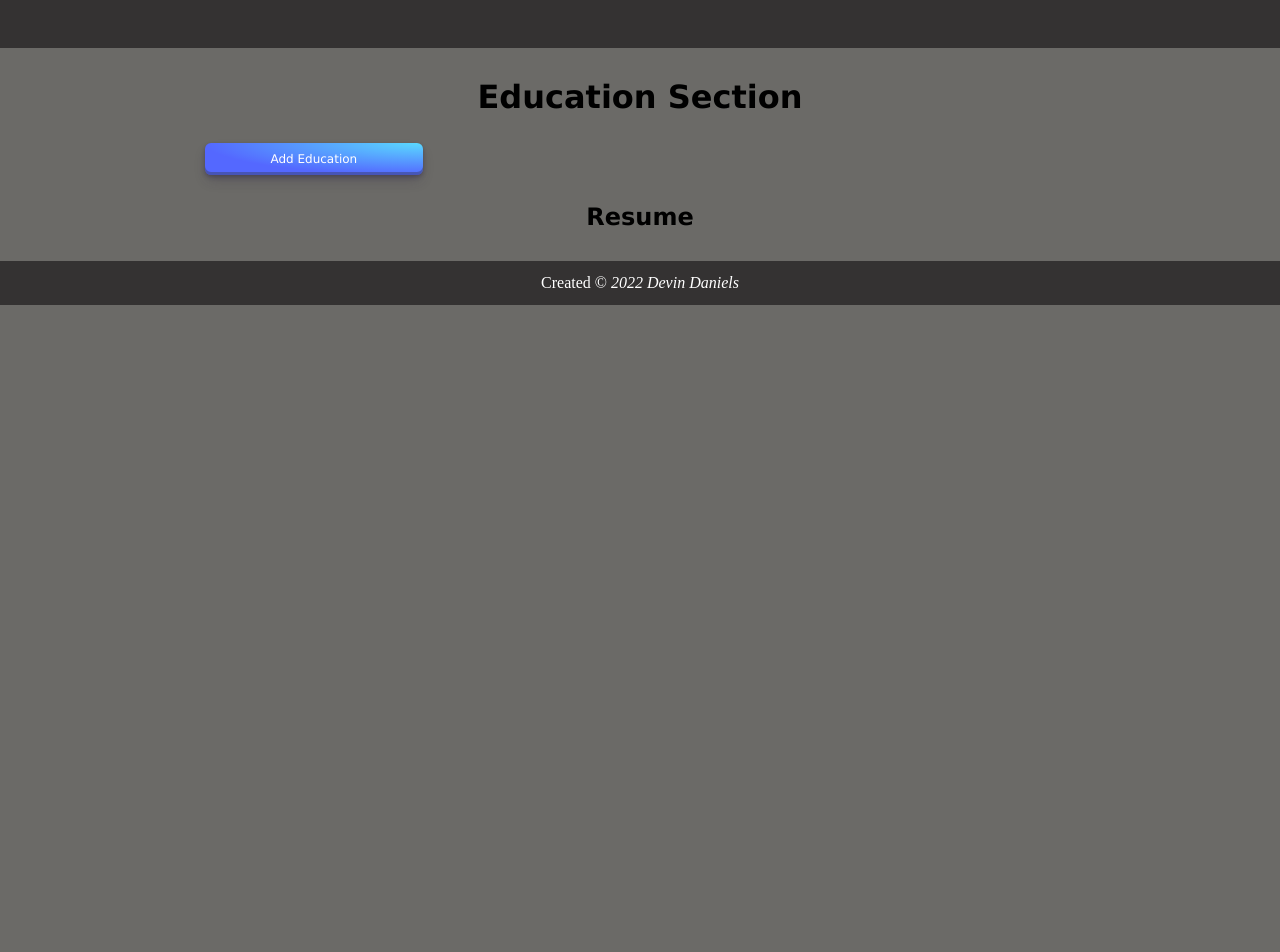
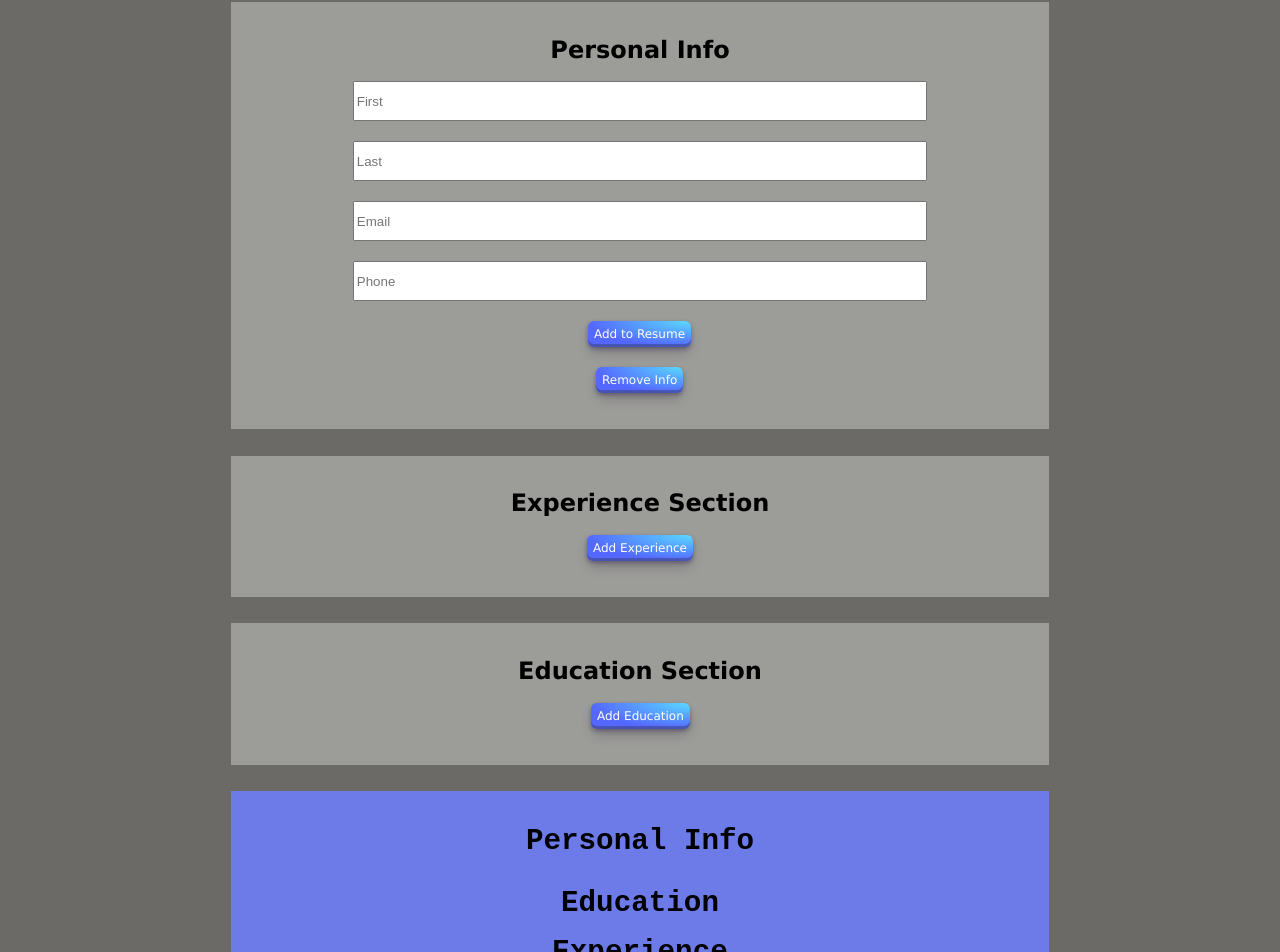
Before and after one commit to devingdaniels/resume_generator, a React (Create React App) app: page / in a window 1280 px wide. Shown: the part 102-1054 px from the top of the page. Before the commit the page ends 800 px from the top, so only its background shows below. Built offline with nearby package versions, Linux system fonts and the light colour scheme.

Commit message:
Finished project.

```diff
--- a/src/App.js
+++ b/src/App.js
@@ -8,7 +8,7 @@ import Header from './components/Header'
 import Personal from './components/Personal'
 import Education from './components/Education'
 import Experience from './components/Experience'
-import Resume from './components/Resume'
+import Resume from './components/resume/ResumePage'
 import Footer from './components/Footer'
 
 
@@ -22,26 +22,41 @@ class App extends Component {
       experience: []
     }
     // Method getting passed to child component
-    // this.getPerInfo = this.getPerInfo.bind(this)
+    this.getPerInfo = this.getPerInfo.bind(this)
     this.getEdInfo = this.getEdInfo.bind(this)
     // this.getExpInfo = this.getExpInfo.bind(this)
   }
   // CLASS METHODS
 
+//    // Method to get personal info from Personal Component state
+  getPerInfo = (info) => {
+    this.setState({
+      personal: info
+    })
+  }
   // Method to get education info from Education Component state
   getEdInfo = (info) => {
     this.setState({
       education: info
     })
   }
+// // Method to get education info from Education Component state
+  getExpInfo = (info) => {
+    this.setState({
+      experience: info
+    })
+  }
+
 
   render() {
     return (
       <>
         <Header/>
         <main>
-          <Education updateEdInfo={this.getEdInfo}></Education>
-          <Resume edInfo={this.state.education}  />
+          <Personal updatePerInfo={this.getPerInfo}/>
+          <Experience updateExInfo={this.getExpInfo}/>
+          <Education updateEdInfo={this.getEdInfo}/>
+          <Resume personal={ this.state.personal } education={this.state.education} experience={this.state.experience}/>
         </main>
         <Footer/>
       </>
@@ -50,19 +65,3 @@ class App extends Component {
 }
 
 export default App
-
-
-
-// // Method to get education info from Education Component state
-//   getExpInfo = (info) => {
-//     this.setState({
-//       experience: info
-//     })
-//   }
-
-//    // Method to get personal info from Personal Component state
-//   getPerInfo = (info) => {
-//     this.setState({
-//       personal: info
-//     })
-//   }
--- a/src/components/Education.js
+++ b/src/components/Education.js
@@ -57,7 +57,6 @@ class Education extends Component {
     const infoID = data.id
     // Get new arrays excluding the info object and related form component
     const newInfoState = this.state.educationData.filter(obj => obj.id !== infoID)
-    console.log(newInfoState)
     const newCompState = this.state.formComponents.filter(obj => obj.props.id !== infoID)
     // Update state and rerender
     this.setState({
@@ -68,8 +67,8 @@ class Education extends Component {
 
   render() {
 return (
-      <div>
-        <h1>Education Section</h1>
+      <div className='enterDataComponent'>
+        <h2>Education Section</h2>
         {this.state.formComponents.map((form) => {
           return <div key={form.props.id}> {form} </div>
         })}
--- a/src/components/EducationForm.js
+++ b/src/components/EducationForm.js
@@ -78,7 +78,7 @@ export class EducationForm extends Component {
           required
           />
           <button type='submit'>Add to Resume</button>
-          <button onClick={this.clearForm}>Delete Section</button>
+          <button onClick={this.clearForm}>Delete Education</button>
         </form>
     )
   }
--- a/src/components/Experience.js
+++ b/src/components/Experience.js
@@ -1,113 +1,78 @@
 import React, { Component } from 'react'
+// Components
+import ExperienceForm from './ExperienceForm';
+// Dependencies
+import uniqid from "uniqid";
 
+class Experience extends Component {
+  constructor(props) {
+    super(props)
 
-export class Experience extends Component {
+    this.state = {
+      experienceData: [],
+      formComponents: []
+    }
 
-   constructor(props) {
-     super(props)
-     // State variable
-     this.state = {
-       info: {
-         position: '',
-         company: '',
-         city: '',
-         from: '',
-         to: ''
-       }
-     }
-   }
+    this.createData = this.createData.bind(this)
+    this.deleteItem = this.deleteItem.bind(this)
+  }
 
-  handleOnChange = (e) => {
-    // Dynamically update the property
+  createData = (info) => {
+    // Check if info is new or update
+    if (this.state.experienceData.find(el => el.id === info.id)) {
+      // Add previous objects to new state, replace old info with new info object with updated values
+      const newState = this.state.experienceData.map(obj => {
+        // Check if current obj == info, return info
+        if (obj.id === info.id) {
+          return info
+        }
+        // Else just return the object
+        return obj
+      })
+      // Now have updated array with having replaced info with new info, set the state and rerender
+      // setState usually happens async, so need to call prop AFTER state has been updated as callback function
+      this.setState({
+        experienceData: newState,
+        formComponents: [...this.state.formComponents]
+      }, () => this.props.updateExInfo(this.state.experienceData))
+    } else {
+    // Info is unique, simply update the state and rerender
     this.setState({
-      info: {
-        ...this.state.info,
-        [e.target.id] : e.target.value
-      }
+      experienceData: [...this.state.experienceData, info],
+      formComponents: [...this.state.formComponents]
+    }, () => {
+      this.props.updateExInfo(this.state.experienceData)
+    })
+    }
+    }
+
+  createForm = () => {
+    this.setState({
+      formComponents: [...this.state.formComponents, <ExperienceForm addItem={this.createData} deleteItem={ this.deleteItem} id={ uniqid()}></ExperienceForm> ]
     })
   }
 
-  handleSubmit = (e) => {
-    // Prevent page reload
-    e.preventDefault()
-    // Form submitted, update the state with confirmed values and pass the info back to App.js
+  deleteItem = (data) => {
+    // Get the ID of the info object (same as ExperienceForm component ID)
+    const infoID = data.id
+    // Get new arrays excluding the info object and related form component
+    const newInfoState = this.state.experienceData.filter(obj => obj.id !== infoID)
+    const newCompState = this.state.formComponents.filter(obj => obj.props.id !== infoID)
+    // Update state and rerender
     this.setState({
-      info: {
-          position: this.state.info.position,
-          company: this.state.info.company,
-          city: this.state.info.city,
-          from: this.state.info.from,
-          to: this.state.info.to
-      }
-    })
-    // Make the function call to pass back updated object
-    this.props.getExperienceInfo(this.state.info)
+      experienceData: newInfoState,
+      formComponents: newCompState
+    }, () =>  this.props.updateExInfo(this.state.experienceData))
   }
 
-  clearForm = () => {
-    this.setState({
-      info: {
-         position: this.state.info.position,
-         company: this.state.info.company,
-         city: this.state.info.city,
-         from: this.state.info.from,
-         to: this.state.info.to
-       }
-    })
-  }
-
-
   render() {
-
-    const { position, company, city, from, to } = this.state.info
-
-    return (
-      <div>
-        <h1>Experience</h1>
-        <form onSubmit={this.handleSubmit}>
-
-          <input
-            type="text"
-            id='position'
-            value={position}
-            placeholder={'Position'}
-            onChange={ this.handleOnChange }
-          />
-
-          <input
-            type="text"
-            id='company'
-            value={company}
-            placeholder={'Company'}
-            onChange={ this.handleOnChange }
-          />
-
-          <input
-            type="text"
-            id='city'
-            value={city}
-            placeholder={'City'}
-            onChange={ this.handleOnChange }
-          />
-
-          <input
-            type="date"
-            id='from'
-            value={from}
-            onChange={ this.handleOnChange }
-          />
-
-          <input
-            type="date"
-            id='to'
-            value={to}
-            onChange={ this.handleOnChange }
-          />
-
-          <button type='submit'>Add to Resume</button>
-          <button onClick={this.clearForm}>Clear Info</button>
-
-        </form>
+return (
+      <div className='enterDataComponent'>
+        <h2>Experience Section</h2>
+        {this.state.formComponents.map((form) => {
+          return <div key={form.props.id}> {form} </div>
+        })}
+        <button onClick={this.createForm}>Add Experience</button>
       </div>
     )
   }
--- /dev/null
+++ b/src/components/ExperienceForm.js
@@ -0,0 +1,116 @@
+import React, { Component } from 'react'
+
+
+class ExperienceForm extends Component {
+
+   constructor(props) {
+     super(props)
+     // State variable
+     this.state = {
+       info: {
+         position: '',
+         company: '',
+         city: '',
+         from: '',
+         to: ''
+       },
+       id: this.props.id
+     }
+   }
+
+  handleOnChange = (e) => {
+    // Dynamically update the property
+    this.setState({
+      info: {
+        ...this.state.info,
+        [e.target.id] : e.target.value
+      },
+      id: this.state.id
+    })
+  }
+
+  handleSubmit = (e) => {
+    // Prevent page reload
+    e.preventDefault()
+    // Form submitted, update the state with confirmed values and pass the info back to App.js
+    this.setState({
+      info: {
+          position: this.state.info.position,
+          company: this.state.info.company,
+          city: this.state.info.city,
+          from: this.state.info.from,
+          to: this.state.info.to
+      },
+      id: this.state.id
+    })
+    // Make the function call to pass back updated object
+    this.props.addItem(this.state)
+  }
+
+ clearForm = () => {
+    this.props.deleteItem(this.state)
+  }
+
+
+  render() {
+
+    const { position, company, city, from, to } = this.state.info
+
+    return (
+      <div>
+        <h1>Experience</h1>
+        <form onSubmit={this.handleSubmit}>
+
+          <input
+            type="text"
+            id='position'
+            value={position}
+            placeholder={'Position'}
+            onChange={this.handleOnChange}
+            required
+          />
+
+          <input
+            type="text"
+            id='company'
+            value={company}
+            placeholder={'Company'}
+            onChange={this.handleOnChange}
+            required
+          />
+
+          <input
+            type="text"
+            id='city'
+            value={city}
+            placeholder={'City'}
+            onChange={this.handleOnChange}
+            required
+          />
+
+          <input
+            type="date"
+            id='from'
+            value={from}
+            onChange={this.handleOnChange}
+            required
+          />
+
+          <input
+            type="date"
+            id='to'
+            value={to}
+            onChange={this.handleOnChange}
+            required
+          />
+
+          <button type='submit'>Add to Resume</button>
+          <button onClick={this.clearForm}>Delete Experience</button>
+
+        </form>
+      </div>
+    )
+  }
+}
+
+export default ExperienceForm
--- a/src/components/Personal.js
+++ b/src/components/Personal.js
@@ -43,7 +43,7 @@ export class Personal extends Component {
         // Print the state info{} after submit
         // console.log(`First: ${this.state.info.fName}, Last: ${this.state.info.lName}, Email: ${this.state.info.email}, Phone: ${this.state.info.phone}`)
         // Pass the info{} back to App.js
-        this.props.getPersonInfo(this.state.info)
+        this.props.updatePerInfo(this.state.info)
     }
 
     clearForm = () => {
@@ -62,8 +62,8 @@ export class Personal extends Component {
         const { fName, lName, email, phone } = this.state.info
     // Return the component
     return (
-        <div>
-            <h1>Personal Info</h1>
+        <div className='enterDataComponent'>
+            <h2>Personal Info</h2>
             <form onSubmit={this.onSubmit}>
 
                 <input
--- a/src/components/Resume.js
+++ /dev/null
@@ -1,33 +0,0 @@
-import React, { Component } from 'react'
-
-
-class Resume extends Component {
-
-    constructor(props) {
-        super(props)
-    }
-
-
-    render() {
-
-        return (
-            <section>
-                <h1>Resume</h1>
-                <ul>
-                    {this.props.edInfo.map((element) => {
-                        return (
-                        <article key={element.id}>
-                            <li>{element.info.school}</li>
-                            <li>{element.info.degree}</li>
-                            <li>{element.info.gpa}</li>
-                        </article>
-                        )
-                    })}
-                </ul>
-
-        </section>
-    )
-  }
-}
-
-export default Resume
--- /dev/null
+++ b/src/components/resume/ResumePage.js
@@ -0,0 +1,24 @@
+/* eslint-disable no-useless-constructor */
+import React, { Component } from 'react'
+
+// Components
+import ResumePersonal from './resume_personal'
+import ResumeEducation from './resume_education'
+import ResumeExperience from './resume_experience'
+
+class Resume extends Component {
+    constructor(props) {
+        super(props)
+    }
+    render() {
+        return (
+            <section className='resumePage'>
+                <ResumePersonal personal={this.props.personal}></ResumePersonal>
+                <ResumeEducation education={ this.props.education} ></ResumeEducation>
+                <ResumeExperience experience={ this.props.experience}></ResumeExperience>
+            </section>
+    )
+  }
+}
+
+export default Resume
--- /dev/null
+++ b/src/components/resume/resume_education.js
@@ -0,0 +1,27 @@
+import React, { Component } from 'react'
+
+class ResumeEducation extends Component {
+    constructor(props) {
+        super(props)
+    }
+  render() {
+    return (
+        <section >
+            <h2>Education</h2>
+            <div className='educationInfo'>
+            {this.props.education.map((element) => {
+                return (
+                    <article key={element.id} className='resumeArticle' >
+                        <p><b>School: </b>{element.info.school}</p>
+                        <p><b>Degree: </b>{element.info.degree}</p>
+                        <p><b>GPA: </b>{element.info.gpa}</p>
+                    </article>
+                        )
+            })}
+            </div>
+      </section>
+    )
+  }
+}
+
+export default ResumeEducation
--- /dev/null
+++ b/src/components/resume/resume_experience.js
@@ -0,0 +1,28 @@
+import React, { Component } from 'react'
+
+class ResumeExperience extends Component {
+    constructor(props) {
+        super(props)
+    }
+  render() {
+    return (
+    <section>
+    <h2>Experience</h2>
+    <div className='experienceInfo'>
+        {this.props.experience.map((element) => {
+        return (
+        <article key={element.id} className='resumeArticle'>
+            <p><b>Position: </b>{element.info.position}</p>
+            <p><b>Company: </b>{element.info.company}</p>
+            <p><b>City: </b>{element.info.city}</p>
+            <p><b>From: </b>{element.info.from}</p>
+            <p><b>To: </b>{element.info.to}</p>
+        </article>
+        )})}
+    </div>
+    </section>
+    )
+  }
+}
+
+export default ResumeExperience
--- /dev/null
+++ b/src/components/resume/resume_personal.js
@@ -0,0 +1,23 @@
+import React, { Component } from 'react'
+
+class ResumePersonal extends Component {
+    constructor(props) {
+        super(props)
+    }
+    render() {
+      const { fName, lName, email, phone } = this.props.personal
+    return (
+        <section>
+            <h2>Personal Info</h2>
+            <ul className='personalInfo'>
+                <p><b>{fName} {lName}</b></p>
+                <p><b>{email}</b></p>
+                <p><b>{phone}</b></p>
+            </ul>
+        </section>
+    )
+  }
+}
+
+
+export default ResumePersonal
--- a/src/styles/App.css
+++ b/src/styles/App.css
@@ -19,9 +19,10 @@ main {
 header {
   background-color: rgb(52, 50, 50);
   color: white;
-  font-size: 2em;
+  font-size: 1.8em;
   text-align: center;
-  padding: 1%;
+  padding: 0% 1% 0 1%;
+  overflow: hidden;
 }
 
 a {
@@ -33,10 +34,14 @@ a:hover {
   color: red;
 }
 
-h1 {
+p {
+  padding: 1%;
+}
+
+h2,
+h3 {
   text-align: center;
   padding: 1%;
-  margin: 1%;
 }
 
 form {
@@ -62,17 +67,11 @@ footer {
   color: white;
 }
 
-/* CLASSES */
-.enterDataComponent {
-  background-color: rgb(156, 156, 153);
-  padding: 3%;
-  margin: 3%;
-}
-
 button {
+  display: inline-flex;
   align-items: center;
+  justify-content: center;
   margin: 10px auto;
-  width: 25%;
   background-image: radial-gradient(
     100% 100% at 100% 0,
     #5adaff 0,
@@ -85,14 +84,8 @@ button {
   box-sizing: border-box;
   color: #fff;
   cursor: pointer;
-  display: inline-flex;
   font-family: Verdana, Geneva, Tahoma, sans-serif;
-  height: 32px;
-  justify-content: center;
-  padding-left: 4px;
-  padding-right: 4px;
-  position: relative;
-  text-align: left;
+  height: 26px;
   text-decoration: none;
   transition: box-shadow 0.15s, transform 0.15s;
   touch-action: manipulation;
@@ -116,3 +109,30 @@ button:active {
   box-shadow: #3c4fe0 0 3px 7px inset;
   transform: translateY(2px);
 }
+
+/* CLASSES */
+.enterDataComponent {
+  background-color: rgb(156, 156, 153);
+  padding: 3%;
+  margin: 3%;
+  display: flex;
+  flex-direction: column;
+}
+
+.resumePage {
+  background-color: #6d7be8;
+  padding: 3%;
+  margin: 3%;
+  font-family: monospace;
+  font-size: 1.5em;
+}
+
+.resumeArticle {
+  border-bottom: 2px solid black;
+  padding: 1%;
+}
+
+.personalInfo {
+  display: flex;
+  justify-content: space-evenly;
+}
```
